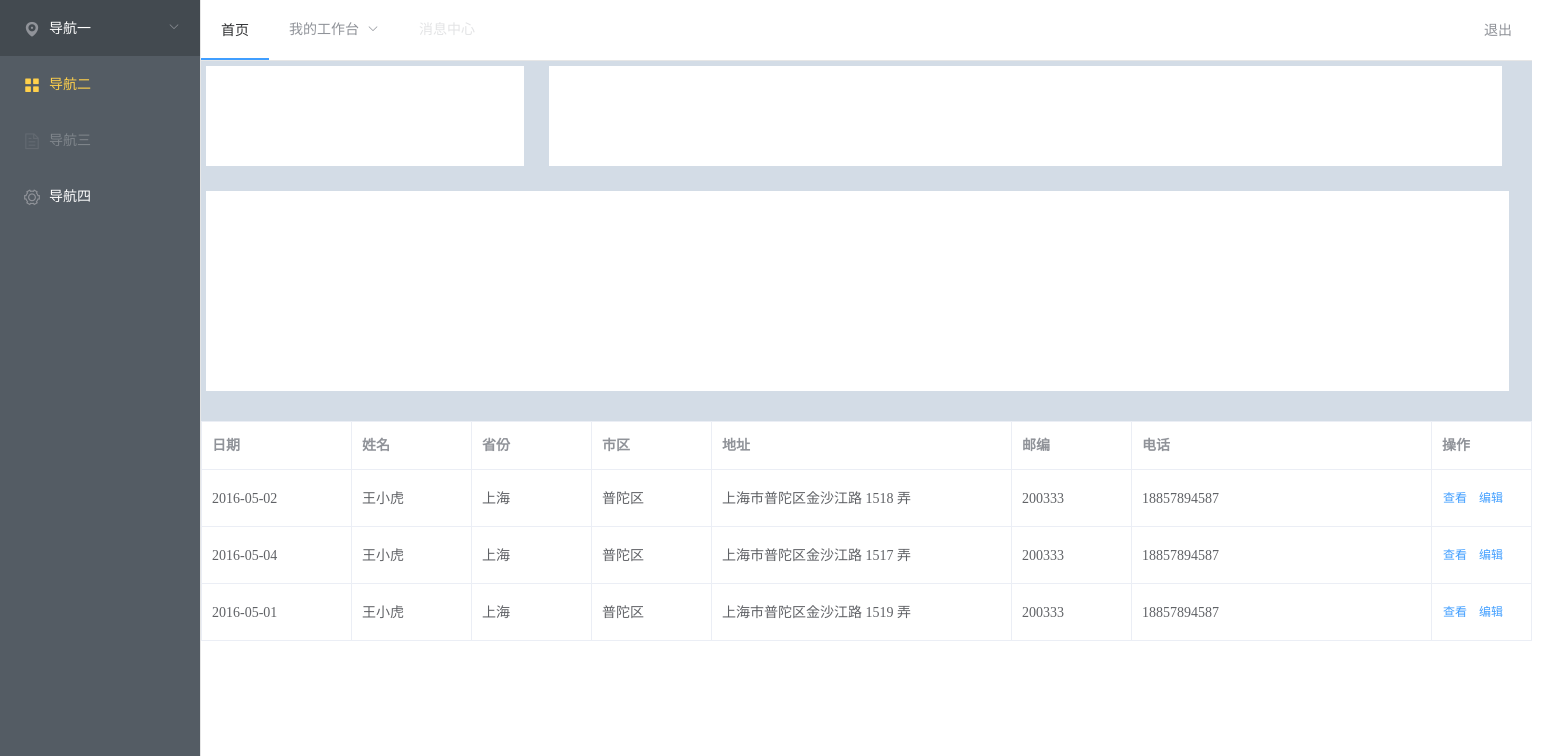
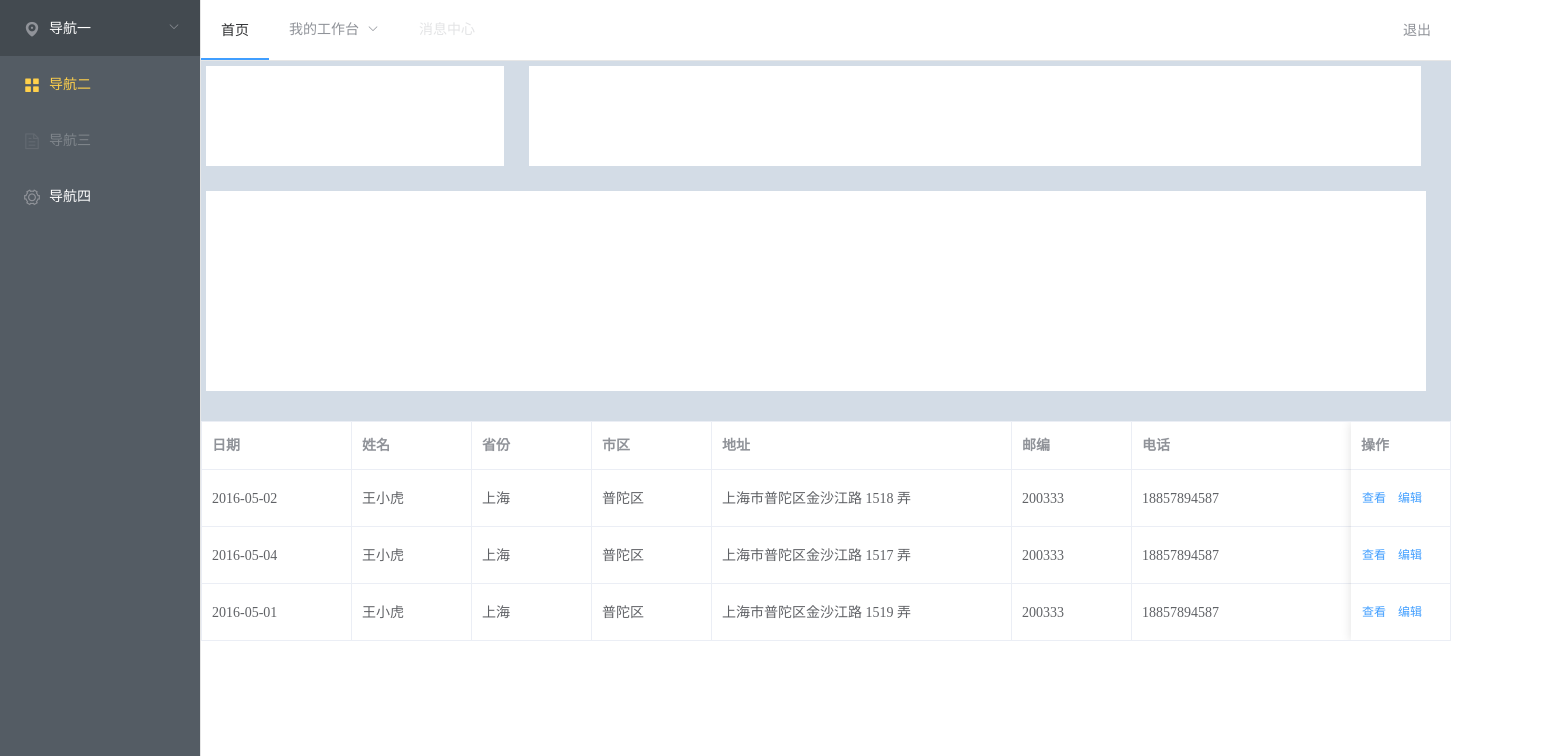
Before and after one commit to tyttpe/vue-router-management, a Vue app: page /index in a window 1280 px wide. Shown: the top 756 px of the page, 1542 px wide, since content can reach past the window. Built offline with nearby package versions, Linux system fonts and the light colour scheme.

Commit message:
修改main.vue样式

```diff
--- a/src/components/Index.vue
+++ b/src/components/Index.vue
@@ -109,9 +109,6 @@
 }
 .el-row {
     margin-bottom: 20px;
-    &:last-child {
-      margin-bottom: 0;
-    }
   }
   .el-col {
 	  margin-top: 5px;
--- a/src/components/Main.vue
+++ b/src/components/Main.vue
@@ -80,7 +80,6 @@
       <div class="content-box">
         <router-view/>
       </div>
-
     </div>
   </div>
 </template>
@@ -112,8 +111,8 @@ export default {
 
 
 <style scoped>
-a:link{
-  text-decoration:none;
+a:link {
+  text-decoration: none;
 }
 .el-menu-vertical-demo:not(.el-menu--collapse) {
   width: 200px;
@@ -128,6 +127,10 @@ a:link{
   display: flex;
   flex-direction: column;
 }
+.content-box {
+  width: 1250px;
+}
+
 .login-out {
   float: right;
 }
```
